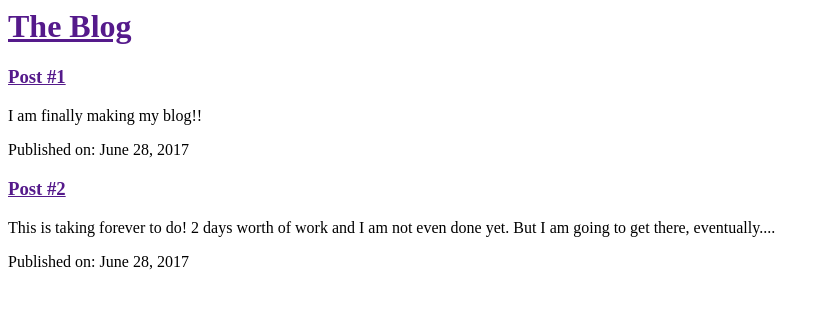
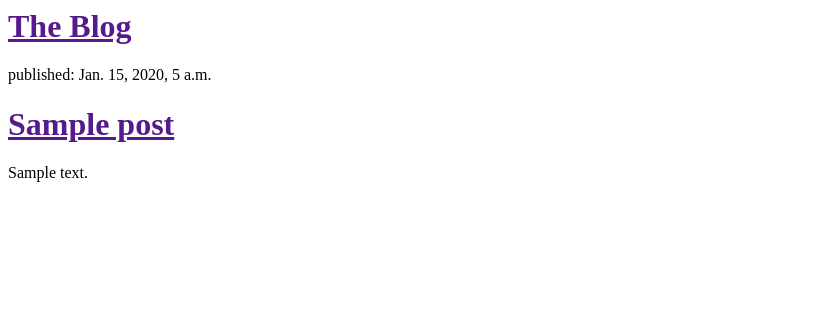
Before and after one commit to Lexiandria/my-first-blog, a Django app: template blog/templates/blog/post_list.html in a window 1280 px wide. Shown: the top 309 px of the page, without its empty margins (0-830 px from the left). Run offline with Django 3.2, Linux system fonts and the light colour scheme; the template is opened without the code that fills it: values that come from a table or form of the project are taken from there, others are empty; tables that the repository leaves empty hold one stand-in row (values such as "Sample post").

Commit message:
I modified templates to display posts from database.

```diff
--- a/blog/templates/blog/post_list.html
+++ b/blog/templates/blog/post_list.html
@@ -8,17 +8,13 @@
 			<h1><a href="">The Blog</a></h1>
 		</div>
 
-		<div>
-			<h3><a href="">Post #1</a></h3>
-			<p>I am finally making my blog!!</p>
-			<p>Published on: June 28, 2017</p>
-		</div>
-
-		<div>
-			<h3><a href="">Post #2</a></h3>
-			<p>This is taking forever to do! 2 days worth of work and I am not even done yet. But I am going to get there, eventually....</p>
-			<p>Published on: June 28, 2017</p>
-		</div>
+		{% for post in posts %}
+			<div>
+				<p>published: {{ post.published_date }}</p>
+				<h1><a href="">{{ post.title }}</a></h1>
+				<p>{{ post.text|linebreaksbr }}</p>
+			</div>
+		{% endfor %}
 
 	</body>
 </html>
--- a/blog/views.py
+++ b/blog/views.py
@@ -1,6 +1,8 @@
 from django.shortcuts import render
-
+from django.utils import timezone
+from .models import Post
 # Create your views here.
 
 def post_list(request):
-    return render(request, 'blog/post_list.html', {})
+    posts = Post.objects.filter(published_date__lte=timezone.now()).order_by('published_date')
+    return render(request, 'blog/post_list.html', {'posts': posts})
```
